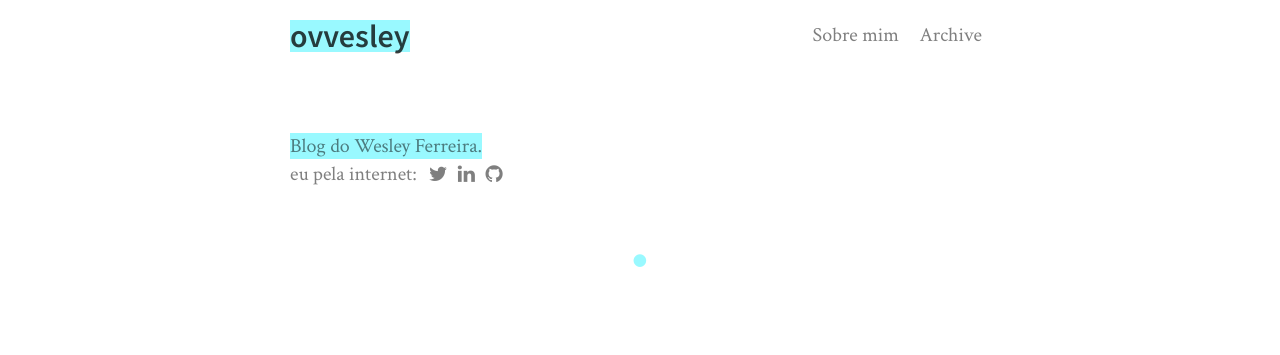
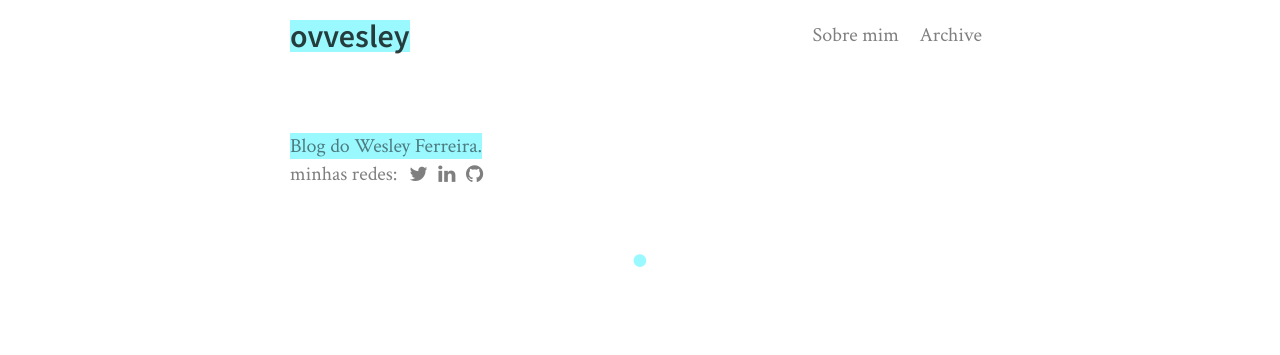
Before and after one commit to stijnvc/holo-alfa, a Jekyll site: the page built from index.html, in a window 1280 px wide. Shown: the top 355 px of the page. Built offline with Jekyll 4.4.1, drawn with Linux system fonts in a browser that asks for light colours; nearby versions of some CDN libraries; the list of posts is cut into pages by our own code.

Commit message:
Update _config.yml

```diff
--- a/_config.yml
+++ b/_config.yml
@@ -63,7 +63,7 @@ trello:
 stack-overflow:
 bitcoin:
 paypal:
-var_on_the_web: eu pela internet
+var_on_the_web: minhas redes
 var_read: Leia mais
 var_newer: Postagens mais recentes
 var_older: Postagens mais antigas
```
